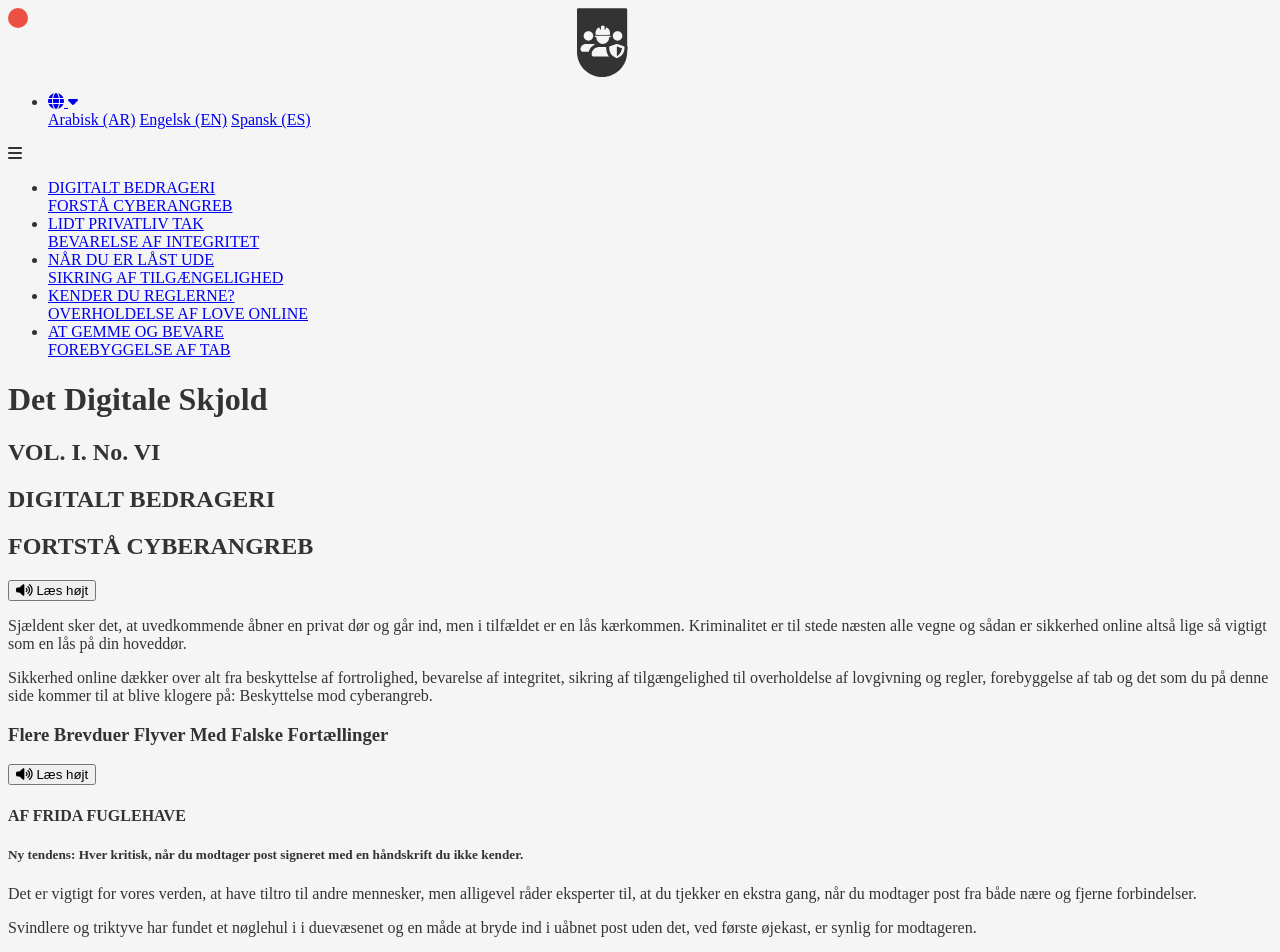
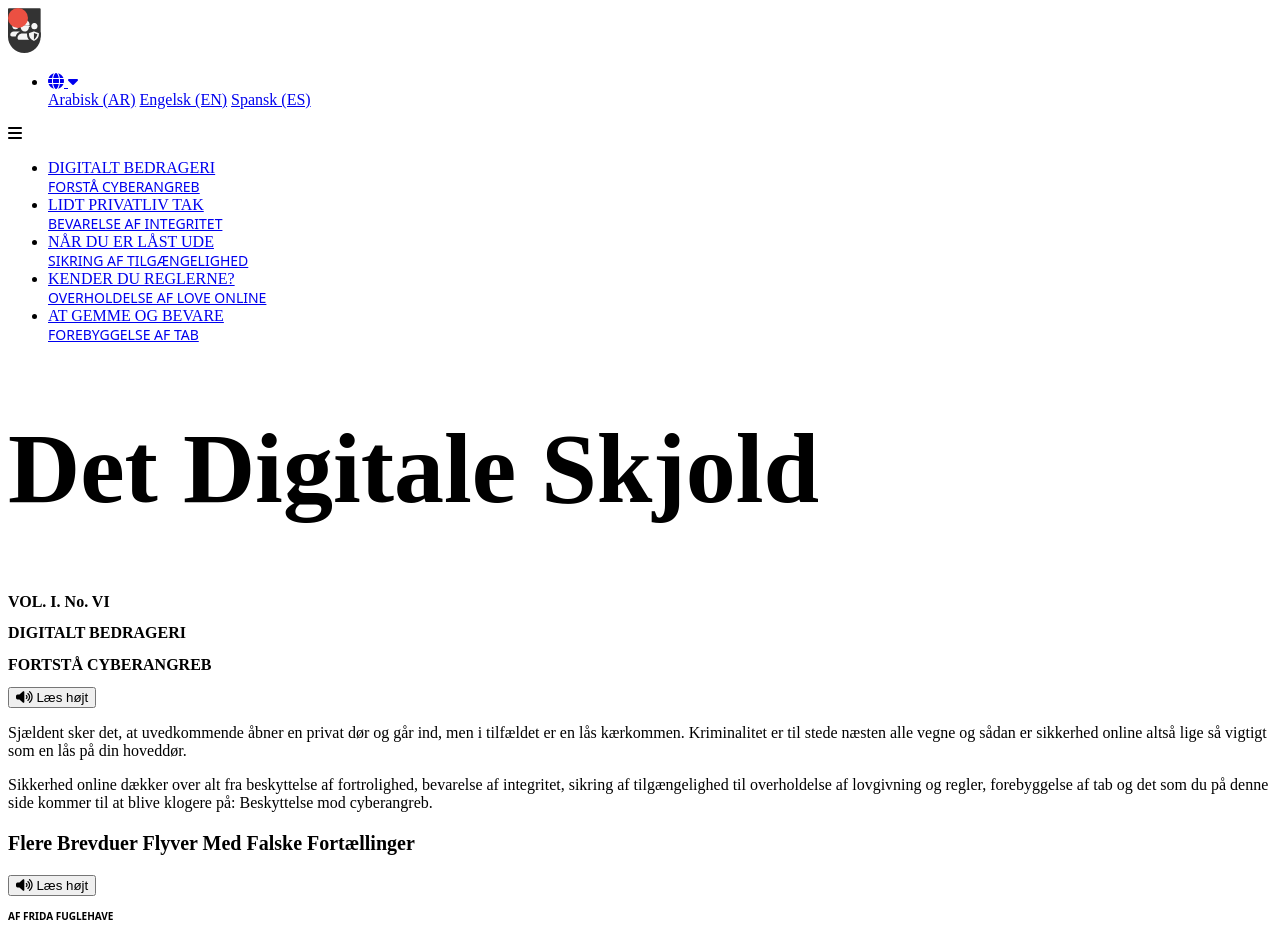
Before and after one commit to LLjungar/mmds2t2, a plain HTML site: page index.html in a window 1280 px wide. Shown: the top 952 px of the page. Drawn offline with Linux system fonts and the light colour scheme.

Commit message:
alle tekster stylet

```diff
--- a/styles.scss
+++ b/styles.scss
@@ -10,65 +10,37 @@ $warning-color: #EB5242;
 $info-color: #3373D2;
 
 // Typografi og størrelser
-$p-font-family: "Times New Roman", Times, serif;
-$p-font-size: 16px;
-
-$h1-font-family: "Chomsky";
-$h1-font-size: 100px;
-
-$h2-font-family: "Newsreader";
-$h2-font-size: 16px;
-
-$h3-font-family: "Times New Roman", Times, serif;
-$h3-font-size: 20px;
-
-$h4-font-family: Roboto;
-$h4-font-size: 10px;
-
-$h5-font-family: "Times New Roman", Times, serif;
-$h5-font-size: 20px;
-
-$cite-font-family: "Times New Roman", Times, serif;
-$cite-font-size: 20px;
-
-$nav1-font-family: "Newsreader";
-$nav1-font-size: 16px;
-
-$nav1-font-family: "Roboto";
-$nav2-font-size: 14px;
-
-// Størrelser
-$container-max-width: 1140px;
-$padding-small: 10px;
-$padding-medium: 20px;
-$padding-large: 30px;
-
-
-// Generel styling
-body{
-  background-color: $bg-color;
-  color: $primary-color;
-
-  img {
-    width: 100%; // Gør billedet 100% af dets containerbredde
-    height: auto; // Bevar billedets aspektratio
-    display: block; // Fjern eventuelle mellemrum under billedet
-    margin: 0 auto; // Centrer billedet inden i dets container
+p, h2,.first-line {
+  font-size: 16px;
 }
 
-  img:hover {
-    transform: scale(1.05); // Skalér billedet lidt ved hover
+h2,.first-line {
+  font-family: newsreader;
 }
 
-  header img {
-    width: 100%;
-    max-width: 10%;
-    height: auto;
-    display: block;
+.second-line {
+  font-size: 14px;
 }
 
-
+h1 {
+  font-size: 100px;
+  font-family: chomsky;
 }
 
+h3, h5, cite {
+  font-size: 20px;
+}
 
-// Responsivitet
+h4 {
+  font-size: 10px;
+}
+
+h4, .second-line{
+  font-family: system-ui, -apple-system, BlinkMacSystemFont, 'Segoe UI', Roboto, Oxygen, Ubuntu, Cantarell, 'Open Sans', 'Helvetica Neue', sans-serif;
+}
+
+cite, p, h3, h5 {
+  font-family: 'Times New Roman', Times, serif;
+}
+
+//Styling af opsætning, mobile first
```
Also changed, not shown: styles.css, 1 other file. Lines whose indentation alone changed are shown as unchanged.
